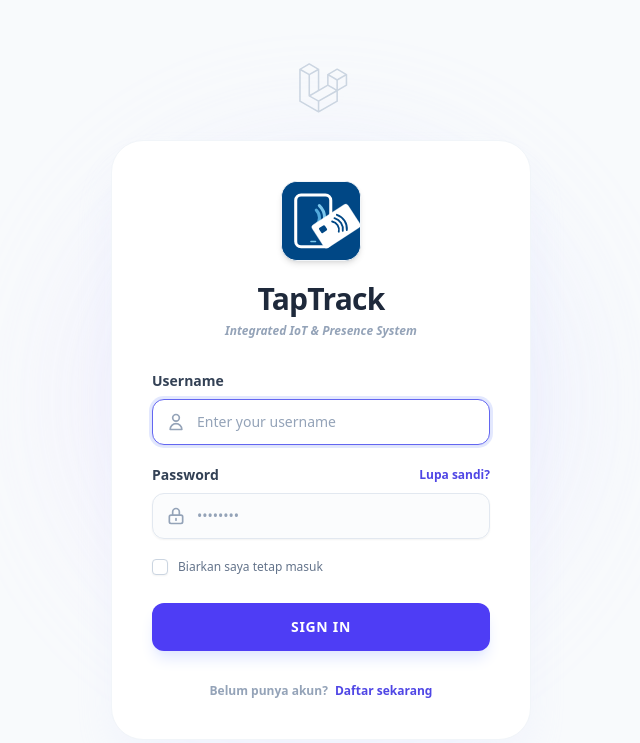
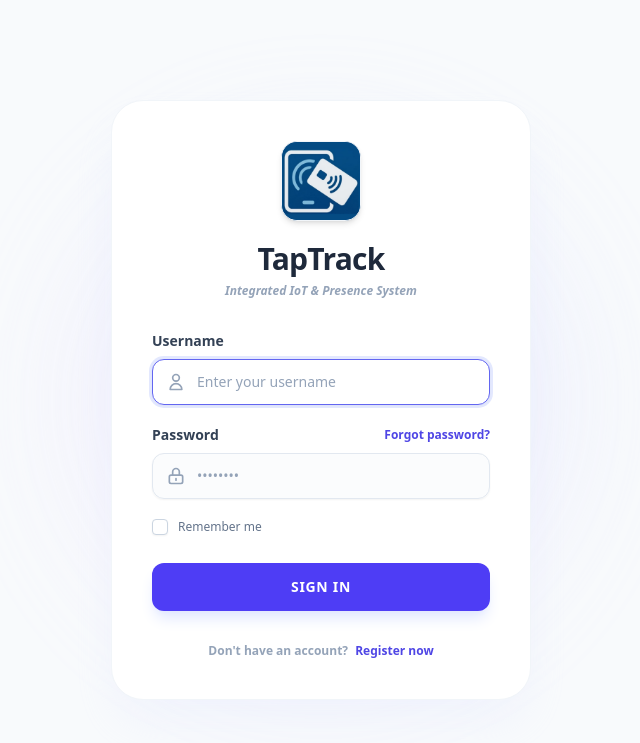
Before and after one commit to ditaaflaha/TapTrack, a Laravel app: page /login in a window 1280 px wide. Shown: the top 743 px of the page, without its empty margins (319-959 px from the left). Run offline with Laravel 12, Linux system fonts and the light colour scheme; style sheets or scripts are compiled from the project's sources.

Commit message:
revisi logo TapTrack

```diff
--- a/resources/views/auth/login.blade.php
+++ b/resources/views/auth/login.blade.php
@@ -20,18 +20,13 @@
 
     <!-- Content Container -->
     <div class="relative z-10 w-full max-w-[420px] my-6 flex flex-col items-center">
-        <!-- Laravel Top Wireframe Logo -->
-        <div class="mb-6 text-center">
-            <x-application-logo class="w-14 h-14 text-slate-300 fill-current mx-auto" />
-        </div>
-
         <!-- Login Card -->
         <div class="w-full bg-white shadow-2xl shadow-indigo-100/40 border border-slate-100 rounded-[2rem] px-8 py-10 sm:px-10">
             <!-- App Logo & Title -->
             <div class="text-center mb-8">
                 <!-- App Logo Image -->
                 <div class="w-20 h-20 mx-auto rounded-2xl overflow-hidden shadow-md mb-5 border border-slate-100 flex items-center justify-center bg-[#004785]">
-                    <img src="{{ asset('images/logo.svg') }}" alt="TapTrack Logo" class="w-full h-full object-cover" />
+                    <img src="{{ asset('images/logo.jpg') }}" alt="TapTrack Logo" class="w-full h-full object-cover" />
                 </div>
 
                 <h2 class="text-3xl font-extrabold text-slate-800 tracking-tight">TapTrack</h2>
@@ -64,7 +59,7 @@
                         <label for="password" class="text-sm font-semibold text-slate-700">Password</label>
                         @if (Route::has('password.request'))
                             <a class="text-xs font-bold text-indigo-600 hover:text-indigo-700 hover:underline transition-colors" href="{{ route('password.request') }}">
-                                Lupa sandi?
+                                Forgot password?
                             </a>
                         @endif
                     </div>
@@ -84,7 +79,7 @@
                 <div class="flex items-center">
                     <label for="remember_me" class="inline-flex items-center cursor-pointer group">
                         <input id="remember_me" type="checkbox" name="remember" class="w-4 h-4 rounded border-slate-300 text-indigo-600 shadow-sm focus:border-indigo-300 focus:ring focus:ring-indigo-200 focus:ring-opacity-50 transition-all cursor-pointer">
-                        <span class="ms-2.5 text-xs text-slate-500 group-hover:text-slate-700 transition-colors font-medium">Biarkan saya tetap masuk</span>
+                        <span class="ms-2.5 text-xs text-slate-500 group-hover:text-slate-700 transition-colors font-medium">Remember me</span>
                     </label>
                 </div>
 
@@ -99,9 +94,9 @@
             <!-- Register Footer -->
             @if (Route::has('register'))
                 <p class="mt-8 text-center text-xs font-semibold text-slate-400">
-                    Belum punya akun?
+                    Don't have an account?
                     <a href="{{ route('register') }}" class="text-indigo-600 hover:text-indigo-700 hover:underline ml-1">
-                        Daftar sekarang
+                        Register now
                     </a>
                 </p>
             @endif
--- a/resources/views/layouts/app.blade.php
+++ b/resources/views/layouts/app.blade.php
@@ -24,7 +24,7 @@
                 <!-- Logo -->
                 <div class="h-16 flex items-center px-6 border-b border-gray-800/60">
                     <div class="w-8 h-8 rounded-lg overflow-hidden flex items-center justify-center bg-[#004785] mr-3">
-                        <img src="{{ asset('images/logo.svg') }}" alt="TapTrack Logo" class="w-full h-full object-cover" />
+                        <img src="{{ asset('images/logo.jpg') }}" alt="TapTrack Logo" class="w-full h-full object-cover" />
                     </div>
                     <span class="text-white font-bold text-xl tracking-wide">TapTrack</span>
                     <button class="ml-auto text-gray-400 hover:text-white">
```
Also changed, not shown: public/images/logo.jpg (added).
